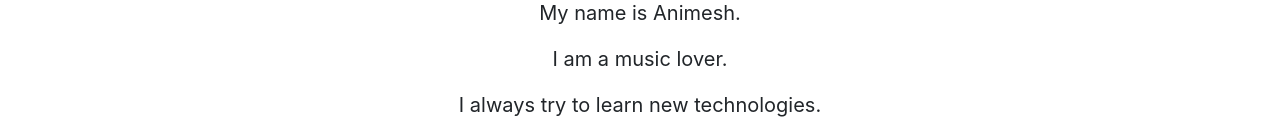
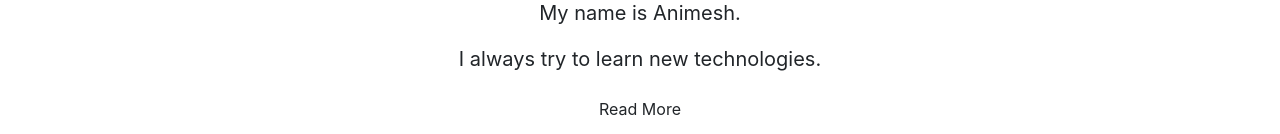
Before and after one commit to animeshrs/react-demo, a React (Create React App) app: page / in a window 1280 px wide. Shown: the part 234-368 px from the top of the page. Built offline with nearby package versions, Linux system fonts and the light colour scheme.

Commit message:
ComponentWillUnmount

```diff
--- a/src/App.js
+++ b/src/App.js
@@ -49,7 +49,7 @@ class App extends Component {
             <div>
                 <img src={profile} alt="profile image" className="profile" />
                 <p>My name is Animesh.</p>
-                <Title />
+                {this.state.displayBio ? <Title /> : null}
                 <p>I always try to learn new technologies.</p>
                 {bio}
 
--- a/src/Title.js
+++ b/src/Title.js
@@ -14,7 +14,15 @@ class Title extends Component {
     }
 
     componentDidMount() {
-        setInterval(() => {
+        this.animateTitles();
+    }
+
+    componentWillUnmount() {
+        clearInterval(this.intervalIndex);
+    }
+
+    animateTitles = () => {
+        this.intervalIndex = setInterval(() => {
             const titleIndex = (this.state.titleIndex + 1) % TITLES.length;
             this.setState({ titleIndex });
         }, 4000);
```
